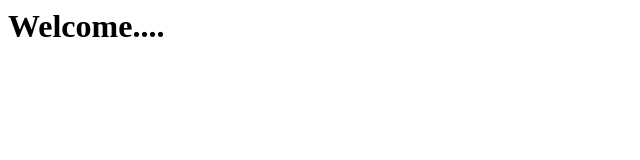
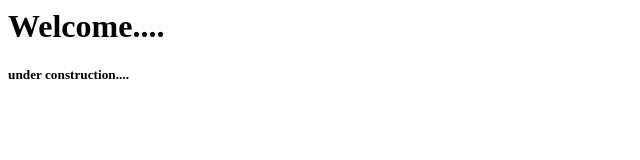
Before and after one commit to Sudixa/sudixa.github.io, a plain HTML site: page index.html in a window 1280 px wide. Shown: the whole page, without its empty margins (0-640 px from the left). Drawn offline with Linux system fonts and the light colour scheme.

Commit message:
Update index.html

```diff
--- a/index.html
+++ b/index.html
@@ -2,5 +2,6 @@
 <head><title>Sudhiksha P</title></head>
 <body>
 	<h1>Welcome....</h1>
+	<h5>under construction....</h5>
 </body>
 </html>
```
